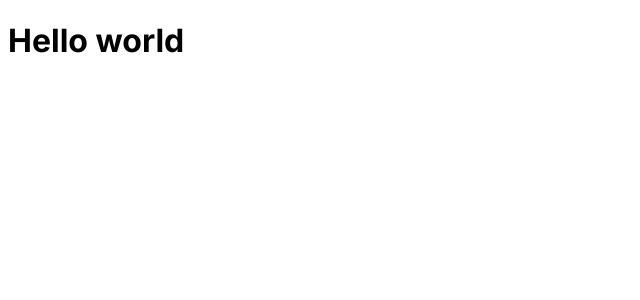
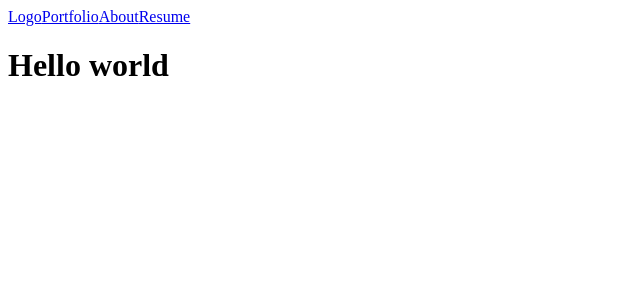
Before and after one commit to JpadillaCoding/Personal-Website, a Next.js app: page / in a window 1280 px wide. Shown: the top 300 px of the page, without its empty margins (0-640 px from the left). Built offline with nearby package versions, Linux system fonts and the light colour scheme.

Commit message:
feat: nav bar links

```diff
--- /dev/null
+++ b/app/components/Navigation.tsx
@@ -0,0 +1,24 @@
+import React from "react";
+import Link from "next/link";
+const Navigation = () => {
+    return (
+        <header>
+            <nav>
+                <Link href="/">
+                    Logo
+                </Link>
+                <Link href="/portfolio">
+                    Portfolio
+                </Link>
+                <Link href="/about">
+                    About
+                </Link>
+                <Link href="/resume">
+                    Resume
+                </Link>
+            </nav>
+        </header>
+    )
+}
+
+export default Navigation
--- a/app/layout.tsx
+++ b/app/layout.tsx
@@ -1,21 +1,25 @@
-import './globals.css'
-import { Inter } from 'next/font/google'
+import "./globals.css";
+import { Inter } from "next/font/google";
+import Navigation from "./components/Navigation";
 
-const inter = Inter({ subsets: ['latin'] })
 
 export const metadata = {
-  title: 'Jose Padilla Website',
-  description: 'Personal website of Jose Padilla for professional networking as a software engineer/ full stack developer',
-}
+  title: "Jose Padilla Website",
+  description:
+    "Personal website of Jose Padilla for professional networking as a software engineer/ full stack developer",
+};
 
 export default function RootLayout({
   children,
 }: {
-  children: React.ReactNode
+  children: React.ReactNode;
 }) {
   return (
     <html lang="en">
-      <body className={inter.className}>{children}</body>
+      <body>
+        <Navigation />
+        {children}
+      </body>
     </html>
-  )
+  );
 }
```
Also changed, not shown: prep/notes.txt (added).
